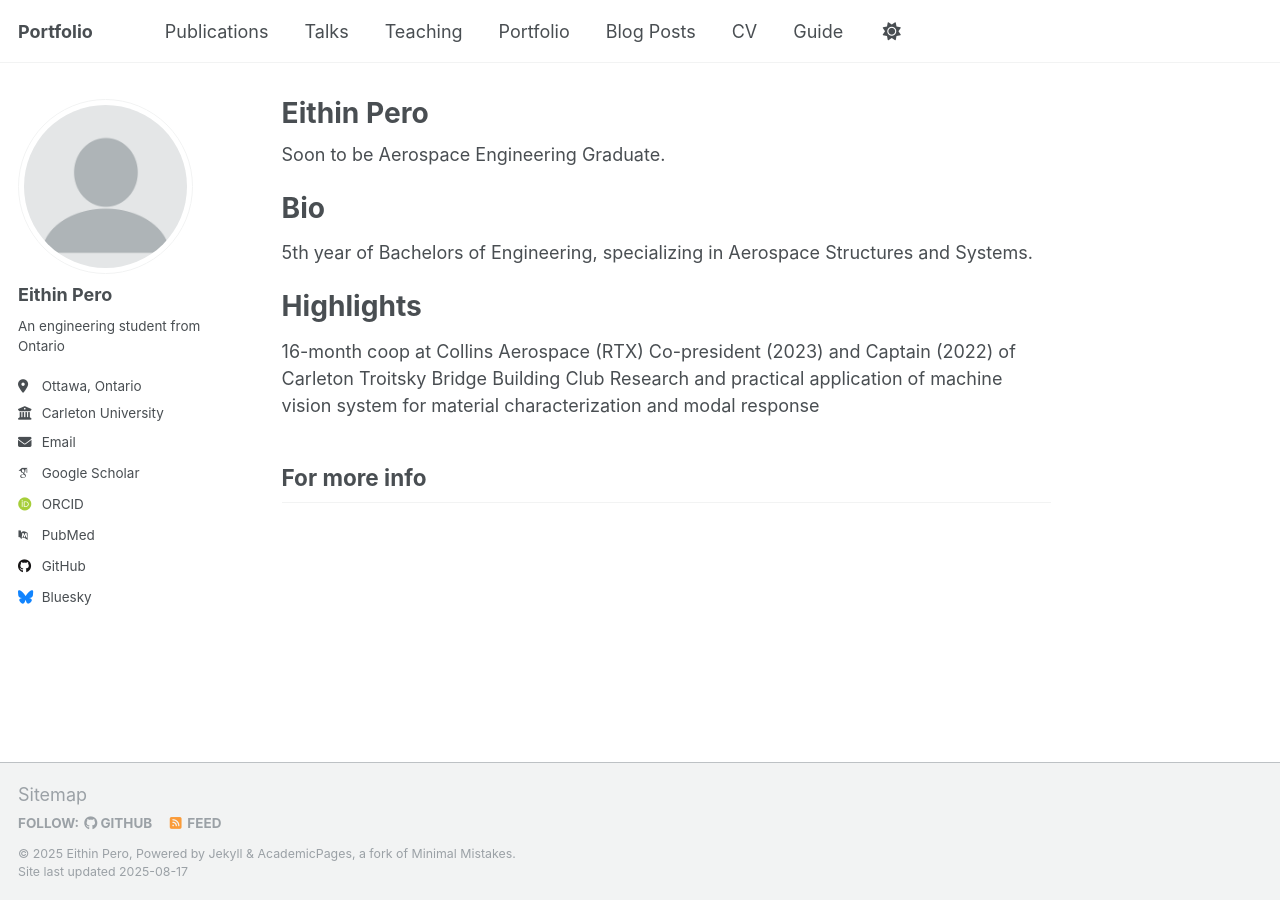
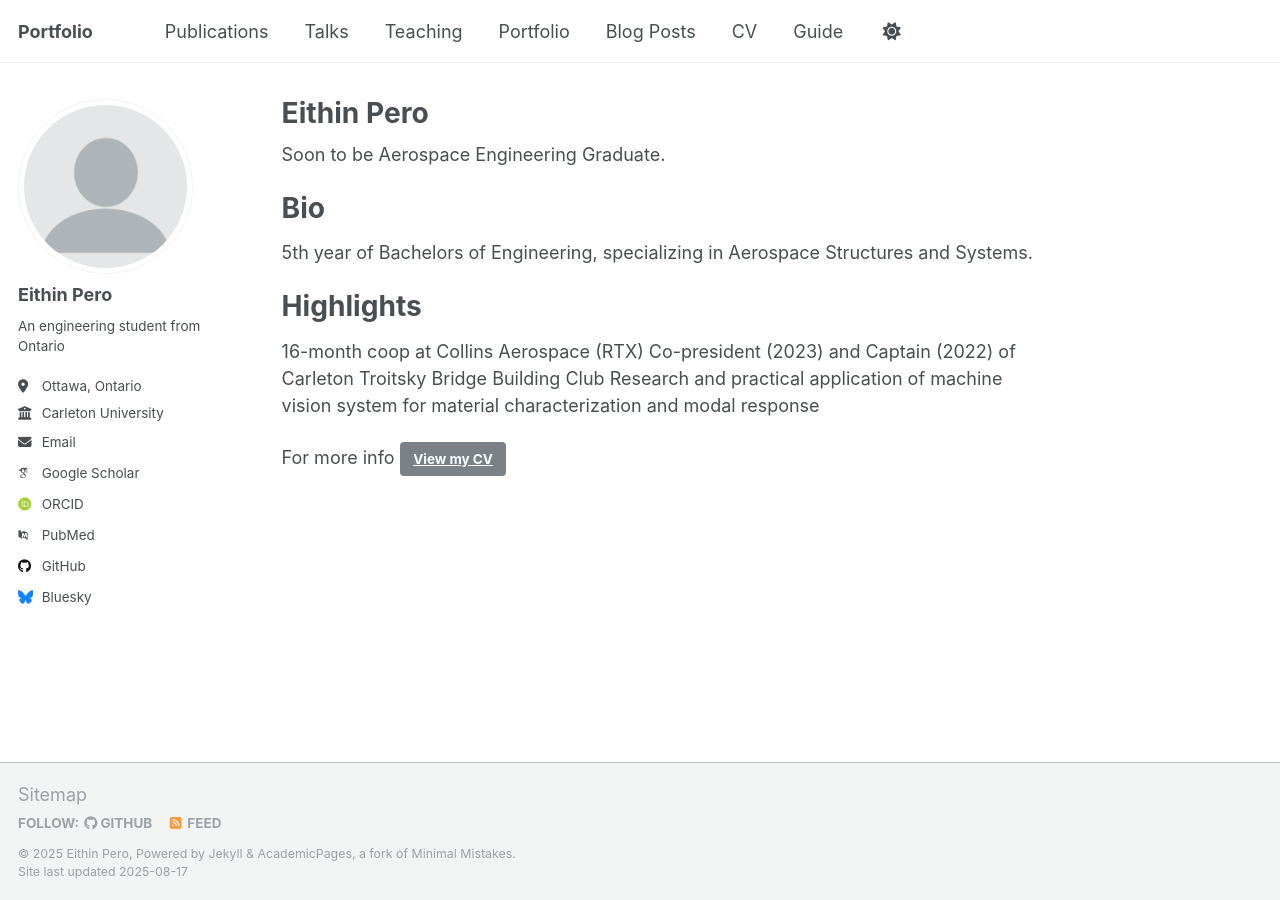
Before and after one commit to EithinP/Portfolio, a Jekyll site: the page built from _pages/about.md, in a window 1280 px wide. Built offline with Jekyll 4.4.1, drawn with Linux system fonts in a browser that asks for light colours; some web fonts are replaced; a script that is not in the unit is left out.

Commit message:
Update about.md

```diff
--- a/_pages/about.md
+++ b/_pages/about.md
@@ -21,4 +21,4 @@ Co-president (2023) and Captain (2022) of Carleton Troitsky Bridge Building Club
 Research and practical application of machine vision system for material characterization and modal response
 
 For more info
-------
+[View my CV](/files/CollinsAerospace2025.pdf){: .btn .btn--primary}
```
